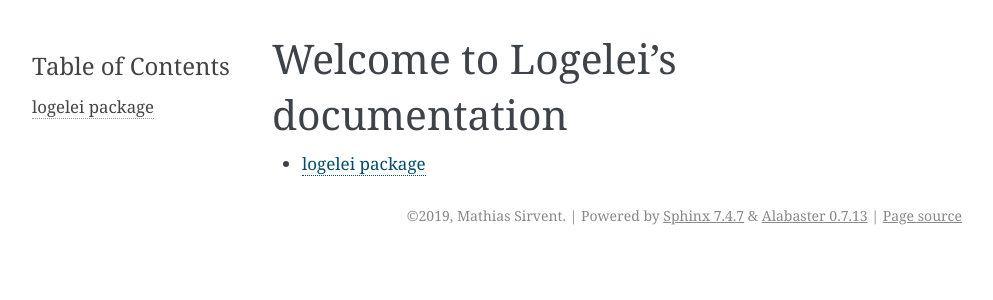
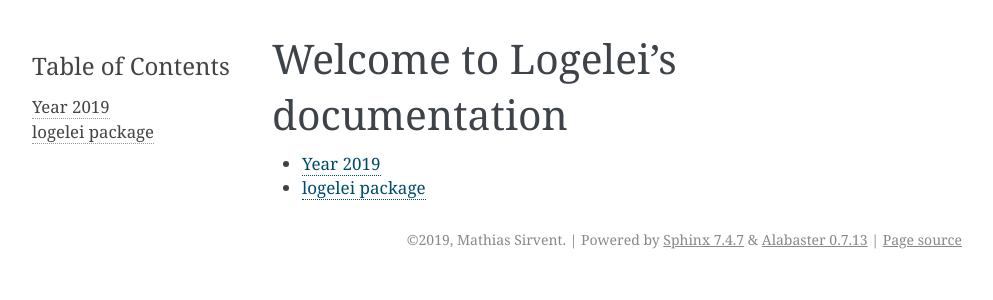
Before and after one commit to PanchoVarallo/logelei, a Sphinx documentation site: the page built from docs/source/index.rst, in a window 1280 px wide. Shown: the top 300 px of the page, without its empty margins (148-1141 px from the left). Built offline with Sphinx 7.4.7, drawn with Linux system fonts in a browser that asks for light colours.

```diff
--- a/docs/source/index.rst
+++ b/docs/source/index.rst
@@ -9,4 +9,5 @@ Welcome to Logelei's documentation
 .. toctree::
    :maxdepth: 1
 
+   year2019
    logelei
--- /dev/null
+++ b/docs/source/year2019.rst
@@ -0,0 +1,5 @@
+Year 2019
+=========
+
+Number 41
+---------
```
